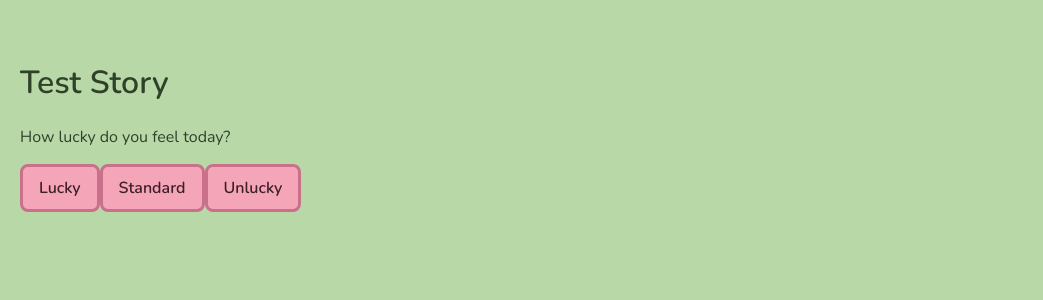
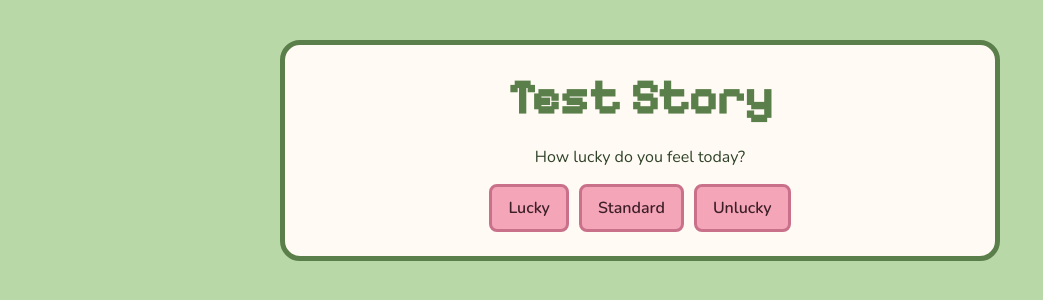
Before and after one commit to jakowczukalicja/react-text-rpg, a React (Vite) app: page / in a window 1280 px wide. Shown: the top 300 px of the page, without its empty margins (0-1043 px from the left). Built offline with nearby package versions, Linux system fonts and the light colour scheme.

Commit message:
change in start panel styling

```diff
--- a/src/App.css
+++ b/src/App.css
@@ -61,3 +61,7 @@
     flex-direction: column;
     gap: 12px;
 }
+
+.luck-button{
+    margin: 0 5px;
+}
--- a/src/components/StartScreen.jsx
+++ b/src/components/StartScreen.jsx
@@ -1,10 +1,10 @@
 function StartScreen({ title, luckLevels, onSelect }) {
   return (
-    <div>
-      <h1>{title}</h1>
+    <div className="game">
+      <h1 className="game-title">{title}</h1>
       <p>How lucky do you feel today?</p>
       {Object.entries(luckLevels).map(([key, level]) => (
-        <button key={key} onClick={() => onSelect(key)}>
+        <button className="luck-button" key={key} onClick={() => onSelect(key)}>
           {level.label}
         </button>
       ))}
```
